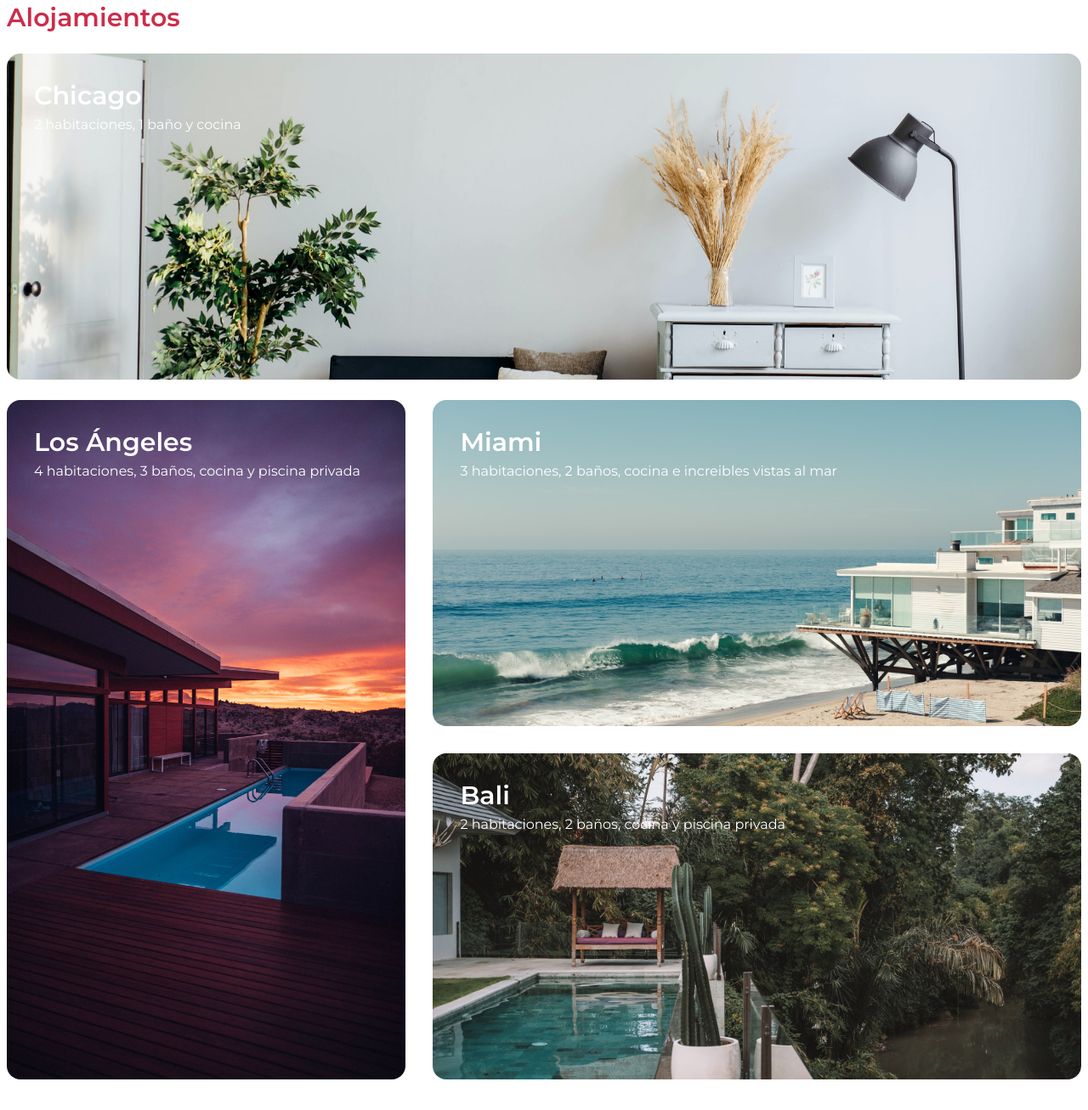
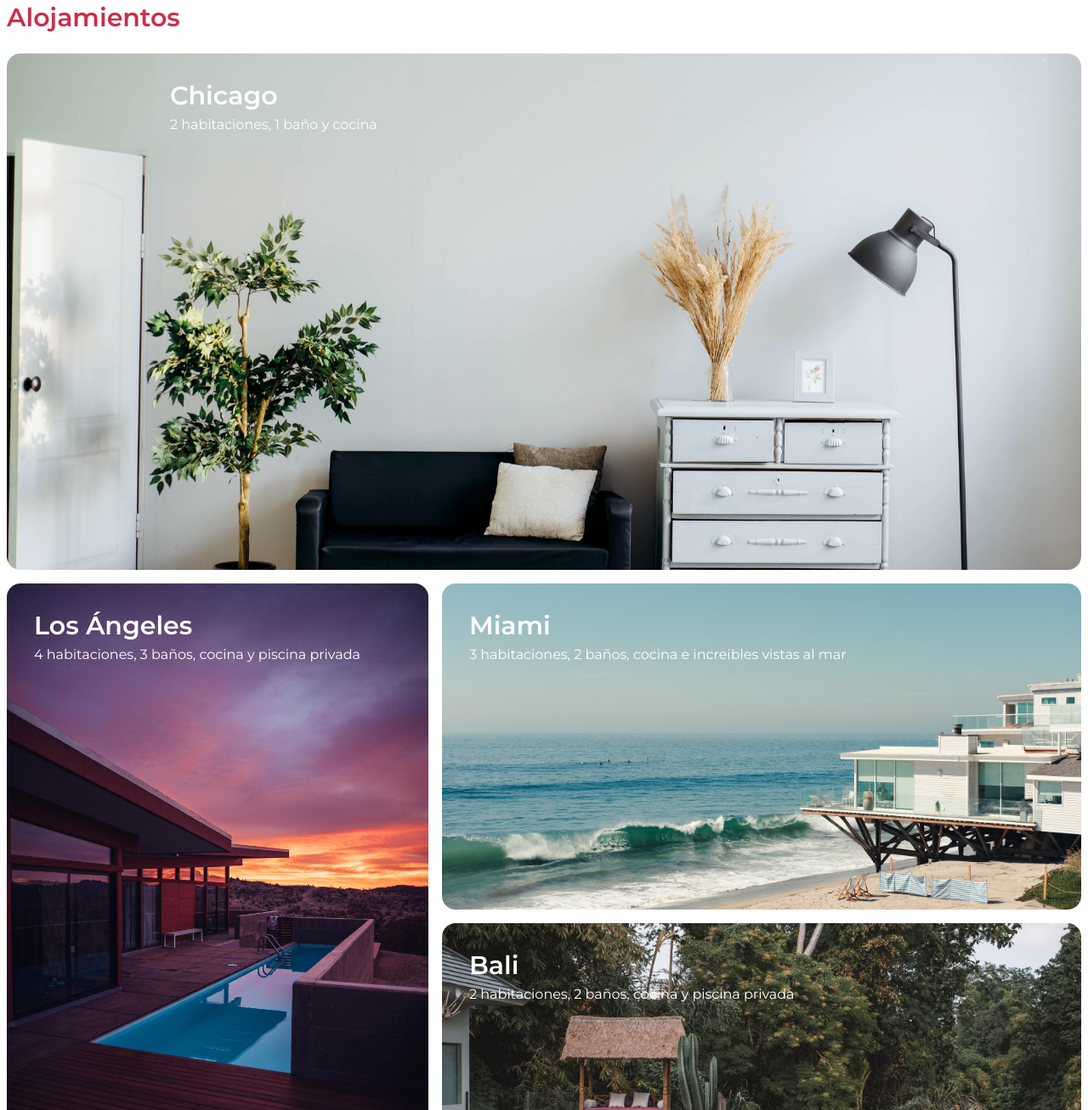
Before and after one commit to Azfe/landingpage_gotravel, a website: page public/index.html in a window 1280 px wide. Shown: the part 993-2300 px from the top of the page at 85% size. Drawn offline with Linux system fonts and the light colour scheme.

Commit message:
add responsive: modify trending_stays - change from flex to grid

```diff
--- a/public/index.html
+++ b/public/index.html
@@ -83,28 +83,29 @@
         </div>
         <!--trending_stays-->
         <div class="px-2 w-full h-auto" id="trending_stays">
+            <!-- grid imgs -->
             <h2 class="text-3xl text-primary font-semibold pb-6 mt-6">Alojamientos</h2>
-            <div class="w-full h-full flex flex-col space-y-6 items-center justify-center">
-                <div class="w-full h-96 bg-chicago bg-cover bg-center rounded-2xl">
-                    <p class="CardTitle">Chicago</p>
-                    <p class="text-md pl-8 text-white mr-12">2 habitaciones, 1 baño y cocina</p>
+            <div class="w-full h-full flex flex-col space-y-4 items-center justify-center">
+                <div class="w-full h-96 bg-chicago bg-cover bg-center rounded-2xl lg:h-[38rem] lg:bg-center">
+                    <div class="lg:ml-40">
+                        <p class="CardTitle">Chicago</p>
+                        <p class="text-md pl-8 text-white mr-12 lg:text-base">2 habitaciones, 1 baño y cocina</p>
+                    </div>
                 </div>
 
-                <div class="lg:flex lg:w-full lg:h-1/3 lg:flex-none">
-                    <div class="w-full h-96 bg-LA bg-cover bg-center rounded-2xl lg:mb-8 lg:w-3/5 lg:h-auto">
+                <div class="w-full h-full grid grid-cols-1 lg:grid-cols-5 lg:grid-rows-2 lg:place-items-center lg:place-content-stretch gap-4">
+                    <div class="w-full h-96 bg-LA bg-cover bg-center rounded-2xl lg:row-span-2 lg:col-span-2 lg:h-[49rem] lg:bg-center">
                         <p class="CardTitle">Los Ángeles</p>
-                        <p class="text-md pl-8 text-white mr-12">4 habitaciones, 3 baños, cocina y piscina privada</p>
+                        <p class="text-md pl-8 text-white mr-12 lg:mr-8 lg:text-base">4 habitaciones, 3 baños, cocina y piscina privada</p>
                     </div>
-
-                    <div class="lg:flex lg:flex-col lg:w-full lg:pl-8">
-                        <div class="w-full h-96 bg-miami bg-cover bg-center rounded-2xl mb-8">
-                            <p class="CardTitle">Miami</p>
-                            <p class="text-md pl-8 text-white mr-12">3 habitaciones, 2 baños, cocina e increibles vistas al mar</p>
-                        </div>
-                        <div class="w-full h-96 bg-bali bg-cover bg-center rounded-2xl mb-8">
-                            <p class="CardTitle">Bali</p>
-                            <p class="text-md pl-8 text-white mr-12">2 habitaciones, 2 baños, cocina y piscina privada</p>
-                        </div>
+                    <div class="w-full h-96 bg-miami bg-cover bg-center rounded-2xl lg:row-span-1 lg:col-span-3 lg:bg-center">
+                        <p class="CardTitle">Miami</p>
+                        <p class="text-md pl-8 text-white mr-12 lg:text-base">3 habitaciones, 2 baños, cocina e increibles vistas al mar</p>
+                    </div>
+                    <div class="w-full h-96 bg-bali bg-cover bg-center rounded-2xl lg:row-span-1 lg:col-span-3 lg:bg-center">
+                        <p class="CardTitle">Bali</p>
+                        <p class="text-md pl-8 text-white mr-12 lg:text-base">2 habitaciones, 2 baños, cocina y piscina privada</p>
+                    </div>
                     </div>
                 </div>
             </div>
```
Also changed, not shown: public/css/tailwind.css.
